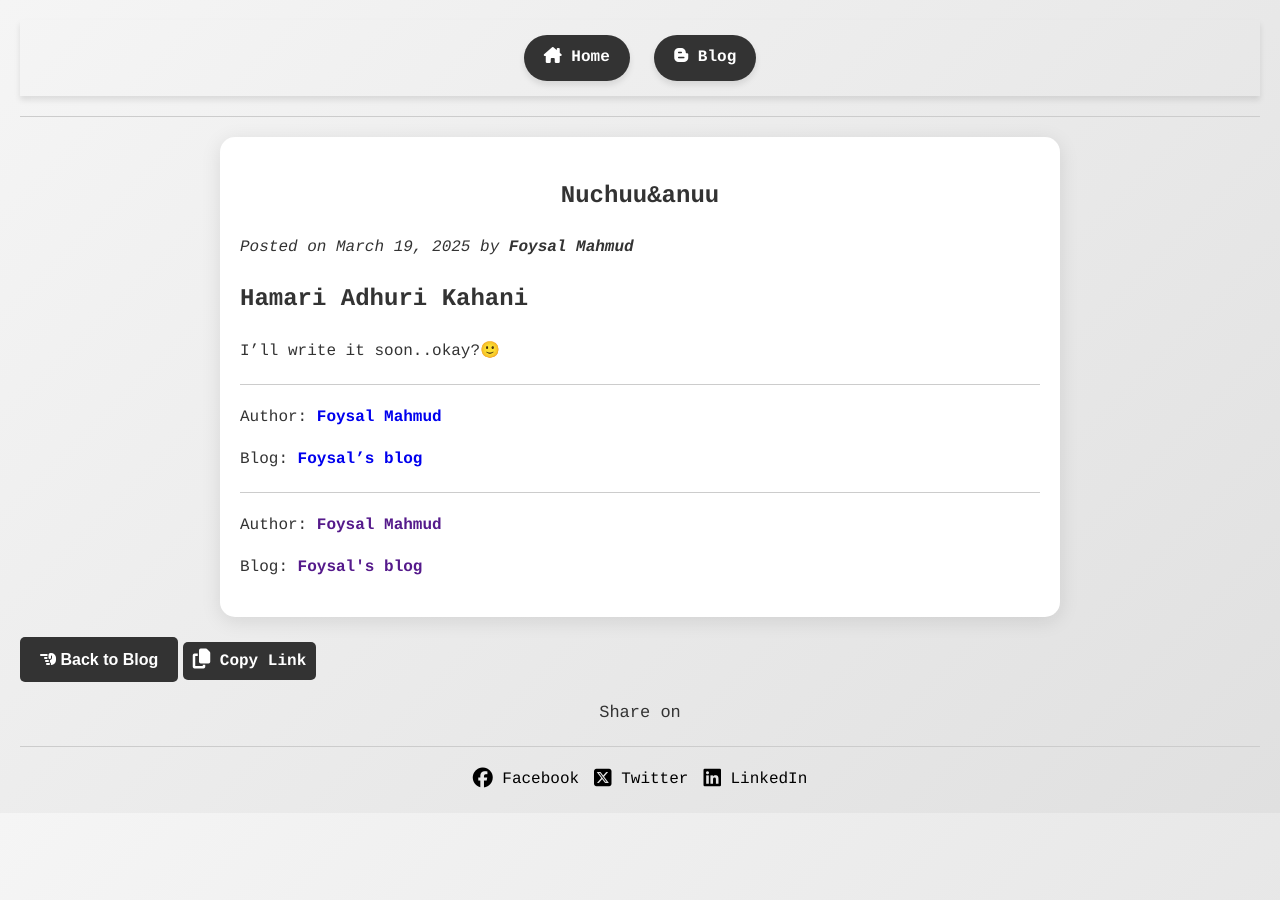
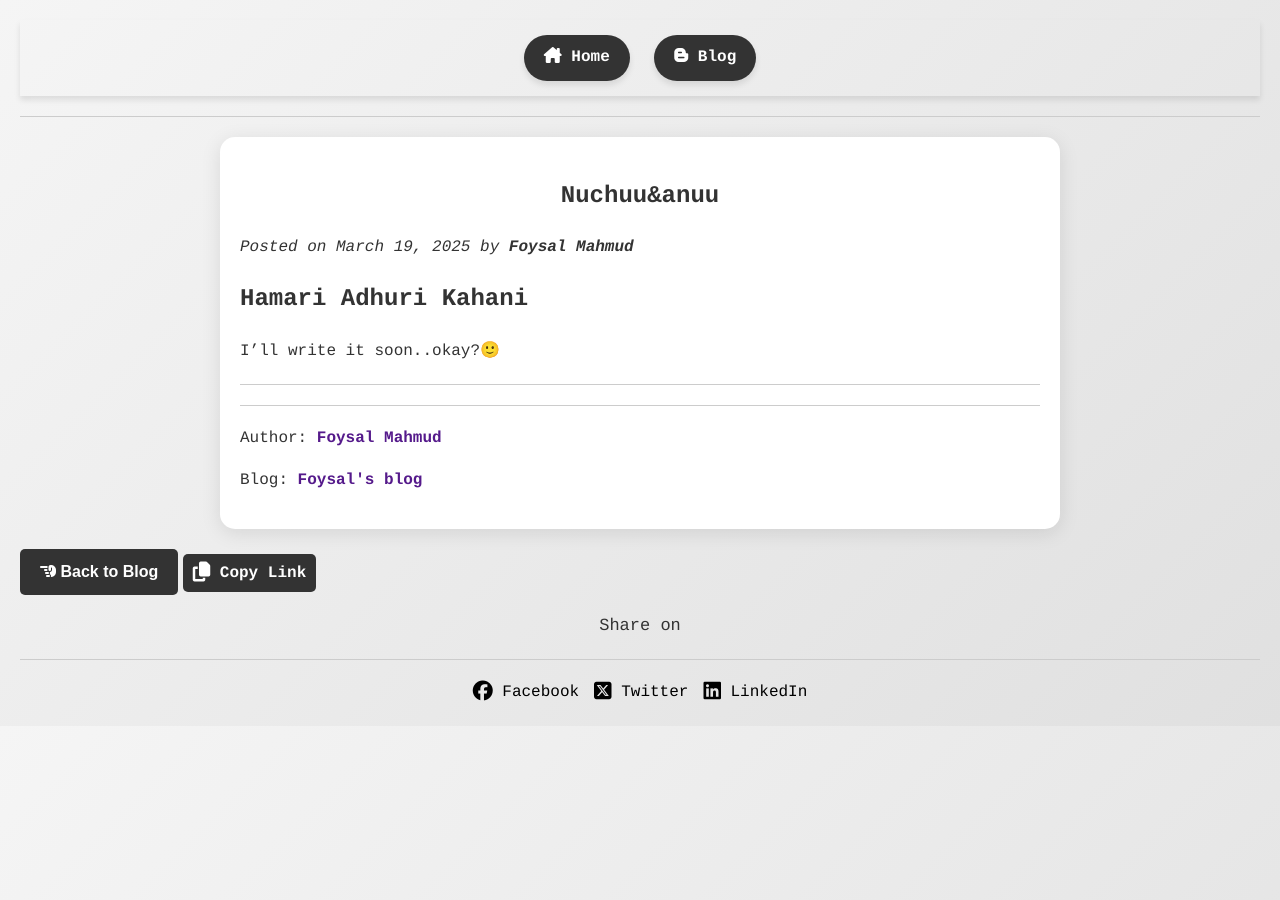
Before and after one commit to foysal1627/foysal1627.github.io, a Jekyll site: the page built from _posts/2025-03-19-Nuchuu&Anuu.md, in a window 1280 px wide. Built offline with Jekyll 4.4.1, drawn with Linux system fonts in a browser that asks for light colours; our own code applies the rules of GitHub Pages for plain Markdown files.

Commit message:
Update 2025-03-19-Nuchuu&Anuu.md

```diff
--- a/_posts/2025-03-19-Nuchuu&Anuu.md
+++ b/_posts/2025-03-19-Nuchuu&Anuu.md
@@ -3,7 +3,3 @@
 I'll write it soon..okay?🙂
 
 ---
-
-Author: <a style="font-family: courier; text-decoration: none" href="https://www.facebook.com/newfbaccount369" target="_blank"><b>Foysal Mahmud</b></a>
-
-Blog: <a style="font-family: courier; text-decoration: none" href="https://foysal1627.github.io/blog.html" target="_blank"><b>Foysal's blog</b></a>
```
